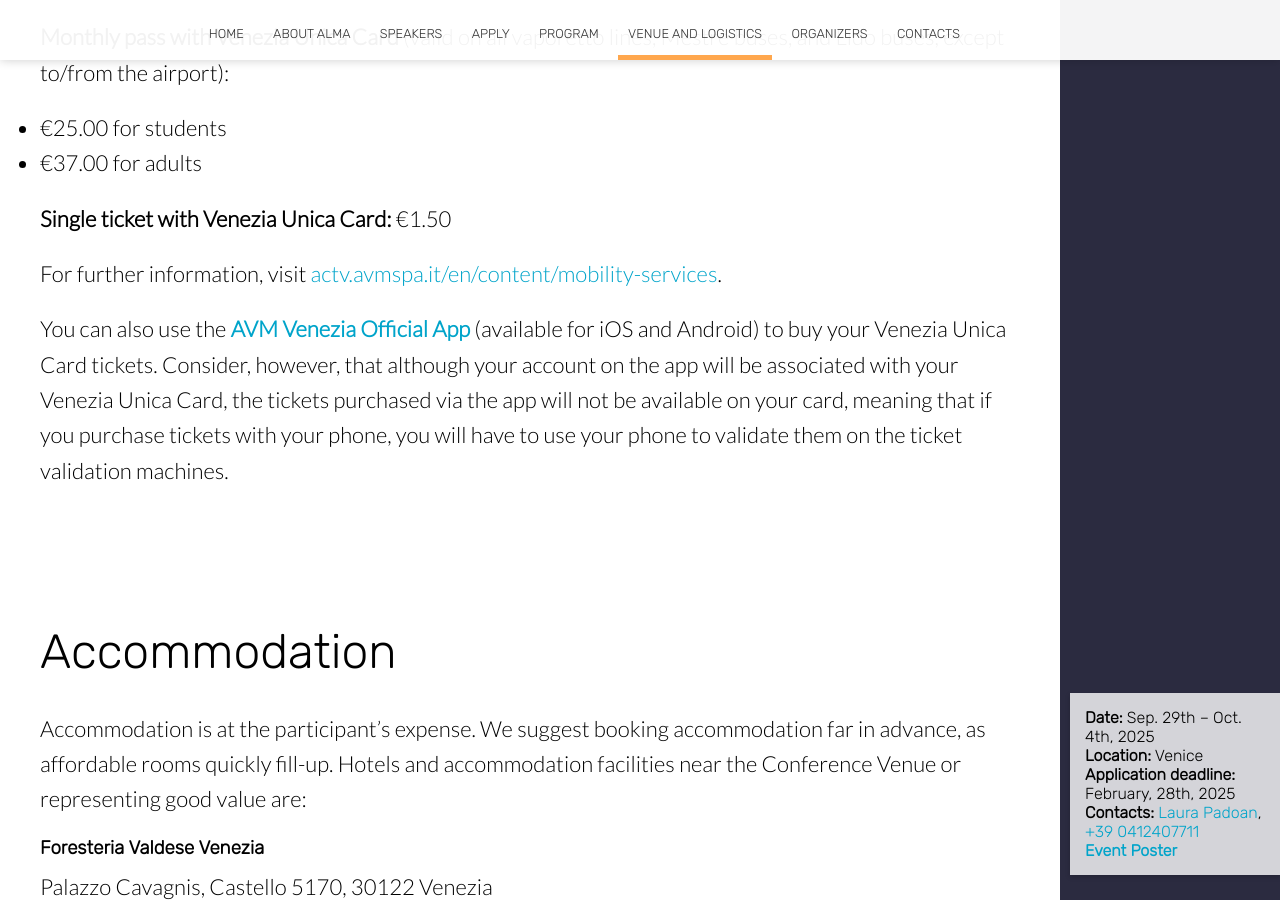
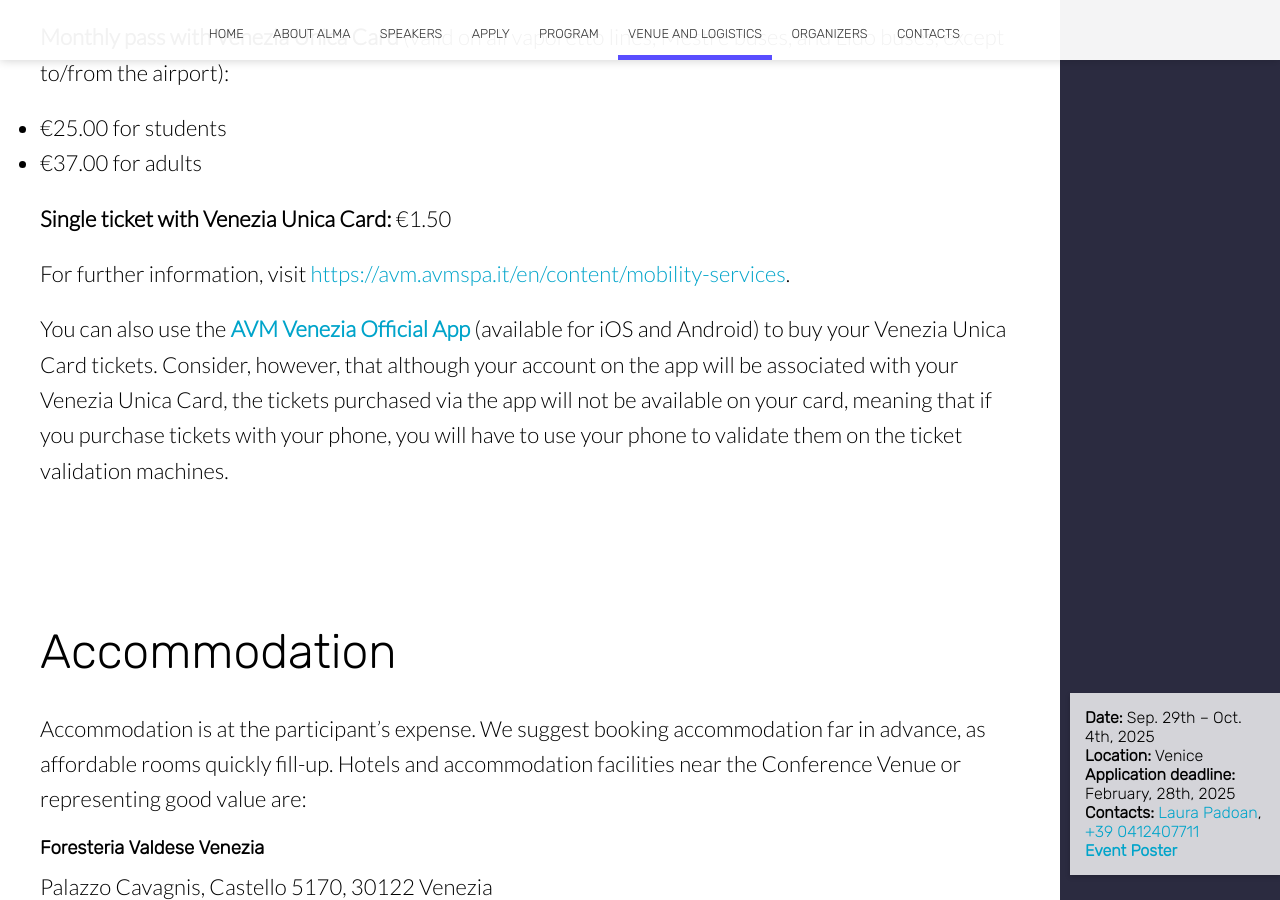
Before and after one commit to almadalcoschool/almadalcoschool.github.io, a Jekyll site: the page built from venue.html, in a window 1280 px wide and 900 px high, scrolled down 5188 px. Built offline with Jekyll 4.4.1, drawn with Linux system fonts in a browser that asks for light colours; nearby versions of some CDN libraries.

Commit message:
index line color on mobile

```diff
--- a/_sass/navigation.scss
+++ b/_sass/navigation.scss
@@ -63,7 +63,7 @@ nav {
 	}
 
 	a.active {
-		border-bottom: 5px solid #ffa74d;
+		border-bottom: 5px solid #594dff;
 	}
 
 }
--- a/venue.html
+++ b/venue.html
@@ -506,7 +506,7 @@ image: /new_imgs/Accademia.jpg
 
 					<p><strong>Single ticket with Venezia Unica Card:</strong> €1.50</p>
 
-					<p>For further information, visit <a href="https://avm.avmspa.it/en/content/mobility-services" target="_blank" rel="noopener noreferrer">actv.avmspa.it/en/content/mobility-services</a>.</p>
+					<p>For further information, visit <a href="https://avm.avmspa.it/en/content/mobility-services" target="_blank" rel="noopener noreferrer">https://avm.avmspa.it/en/content/mobility-services</a>.</p>
 					<p>You can also use the <a href="https://actv.avmspa.it/it/content/istruzioni-l%E2%80%99uso-avm-venezia-official-app-0" target="_blank" rel="noopener noreferrer"><strong>AVM Venezia Official App</strong></a> (available for iOS and Android) to buy your Venezia Unica Card tickets. Consider, however, that although your account on the app will be associated with your Venezia Unica Card, the tickets purchased via the app will not be available on your card, meaning that if you purchase tickets with your phone, you will have to use your phone to validate them on the ticket validation machines.</p>
 			</div>
 		</div>
```
